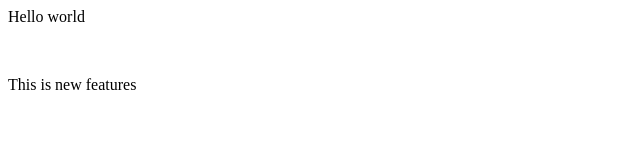
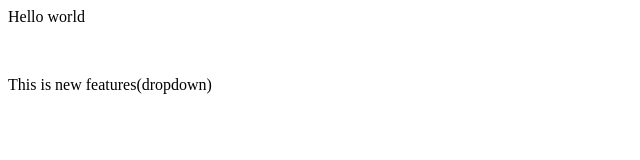
Before and after one commit to kannikact/localrepo, a plain HTML site: page index.html in a window 1280 px wide. Shown: the whole page, without its empty margins (0-640 px from the left). Drawn offline with Linux system fonts and the light colour scheme.

Commit message:
dropdown

```diff
--- a/index.html
+++ b/index.html
@@ -1,4 +1,3 @@
 <p>Hello world</p>
 <br>
-<P>This is new features
-</P>
+<P>This is new features(dropdown)</P>
```
